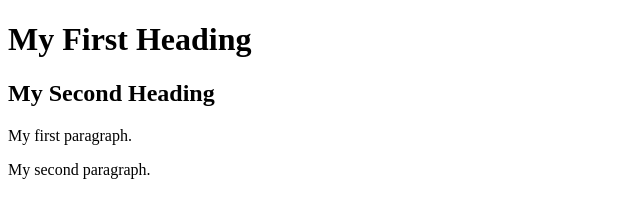
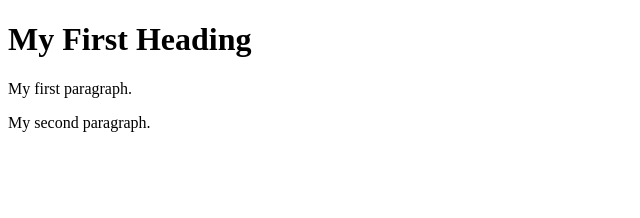
Before and after one commit to Nitum26/NiveditaM-CG-JFS, a plain HTML site: page index.html in a window 1280 px wide. Shown: the whole page, without its empty margins (0-640 px from the left). Drawn offline with Linux system fonts and the light colour scheme.

Commit message:
Revert "modified index.html" This commit was by mistake This reverts commit 6f913910448d36851c3358d5836f9976a38f6e44.

```diff
--- a/index.html
+++ b/index.html
@@ -3,7 +3,6 @@
 <body>
 
 <h1>My First Heading</h1>
-<h2>My Second Heading</h2>
 
 <p>My first paragraph.</p>
 <p>My second paragraph.</p>
```
